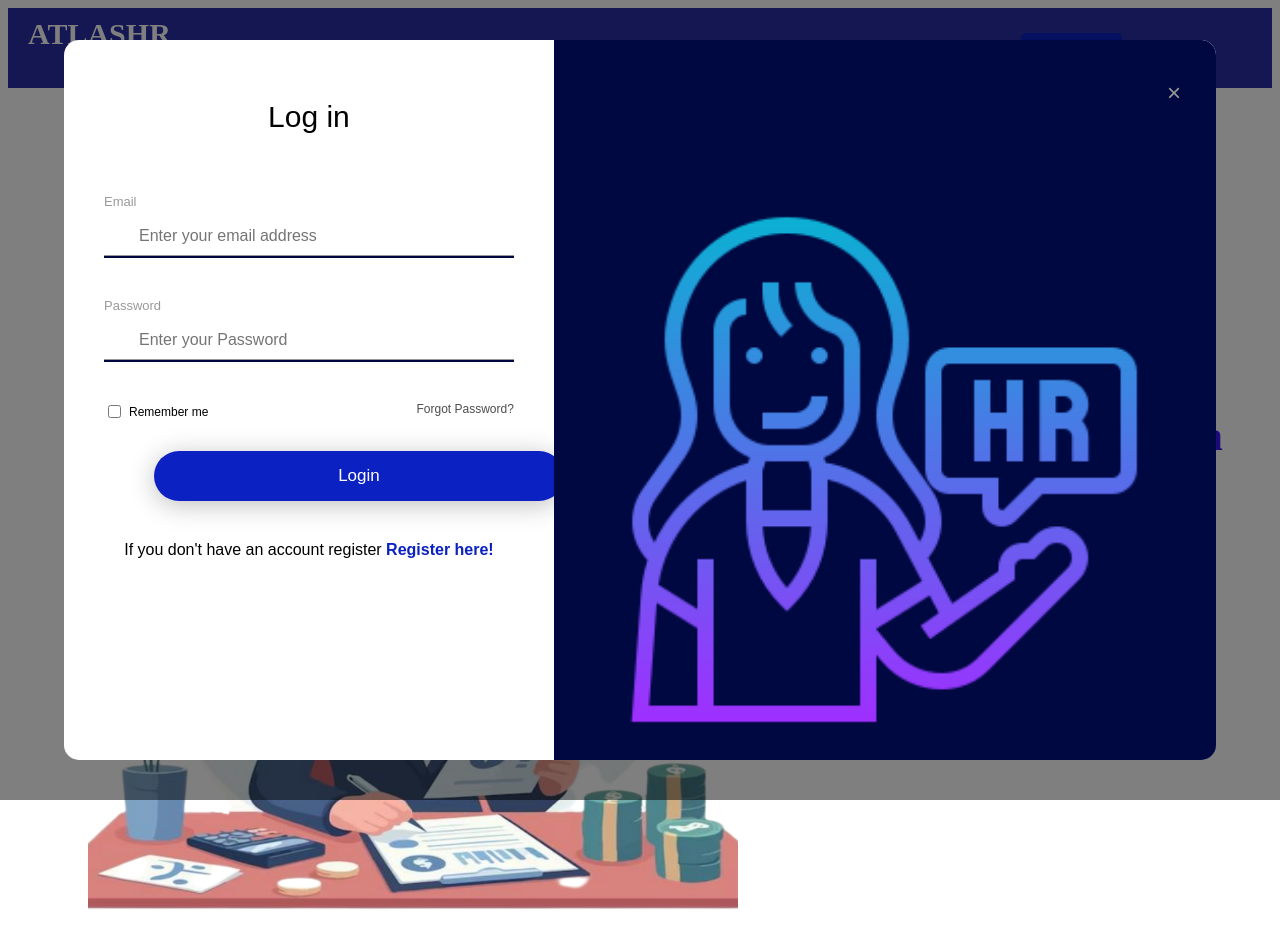
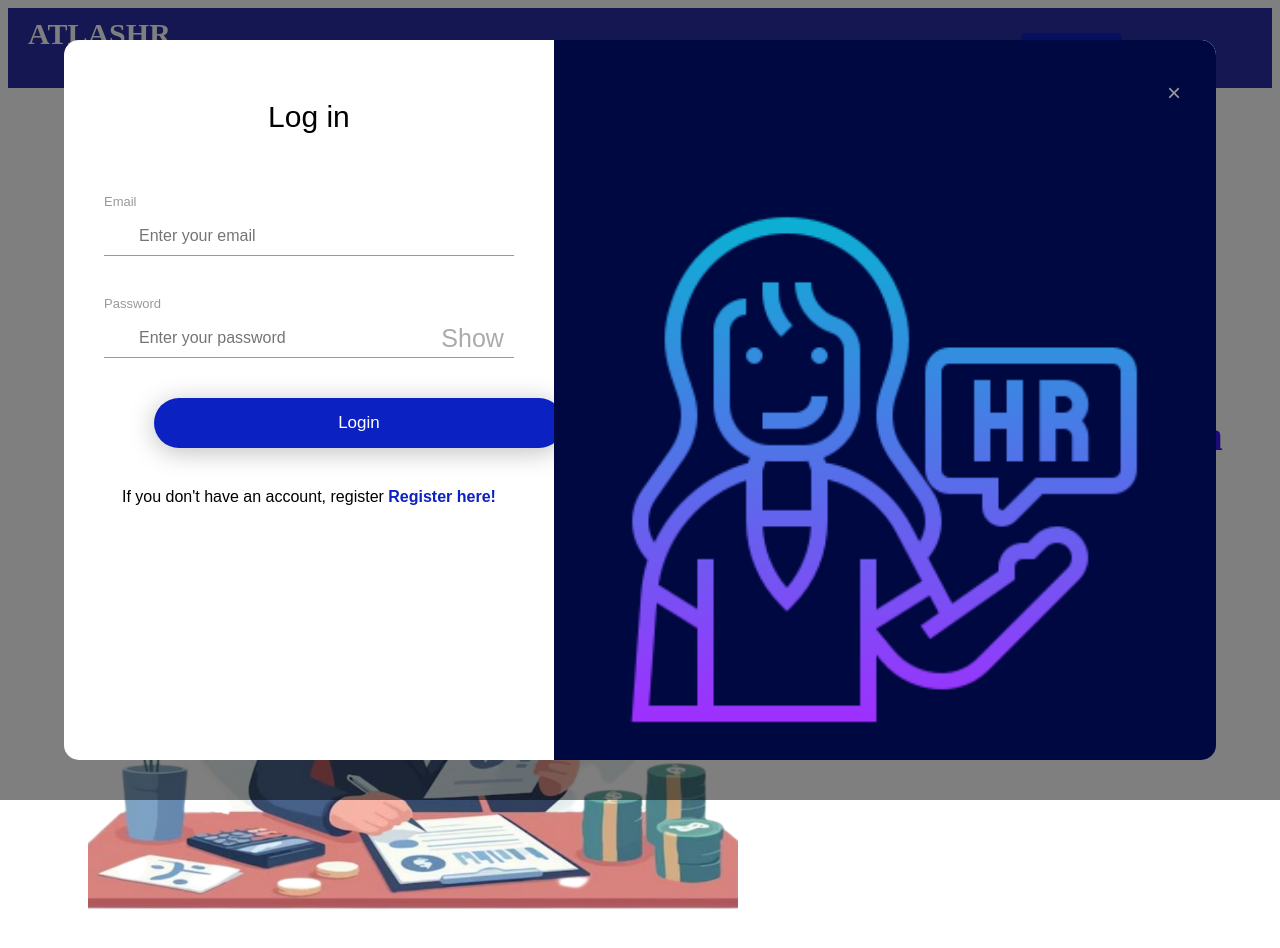
Before and after one commit to NetworkcoTeam/HR_Tool, a React (Create React App) app: page / in a window 1280 px wide. Both pictures are taken after a click on the button "Login". Shown: the top 948 px of the page. Built offline with nearby package versions, Linux system fonts and the light colour scheme.

Commit message:
User registration and login functional

```diff
--- a/src/Components/LoginForm.js
+++ b/src/Components/LoginForm.js
@@ -9,86 +9,88 @@ const LoginPopup = () => {
 
   const togglePopup = () => setIsOpen(!isOpen);
 
+  const handleLogin = async (e) => {
+    e.preventDefault();
+
+    try {
+      const response = await fetch('http://localhost:5143/api/login', {
+        method: 'POST',
+        headers: { 'Content-Type': 'application/json' },
+        body: JSON.stringify({ email, password }),
+      });
+
+      if (response.ok) {
+        console.log('Login successful!');
+        alert('Login successful!');
+        togglePopup();
+      } else {
+        const errorData = await response.json();
+        alert(errorData.message || 'Login failed');
+      }
+    } catch (err) {
+      console.error(err);
+      alert('An error occurred. See console.');
+    }
+  };
+
   return (
     <div className="app-container">
-      {/* This would be your main page content */}
       <button onClick={togglePopup} className="login-trigger">
         Login
       </button>
 
-      {/* Popup Backdrop */}
       {isOpen && (
         <div className="popup-backdrop" onClick={togglePopup}>
-          {/* Popup Content - stops propagation so clicking inside doesn't close */}
           <div className="popup-content" onClick={(e) => e.stopPropagation()}>
             <button className="close-button" onClick={togglePopup}>×</button>
 
-            {/* Your Login Form with Blue Side Panel on RIGHT */}
             <div className="login-container">
-              {/* Login form on LEFT */}
               <div className="login-form">
                 <h1 className="form-title">Log in</h1>
 
-                {/* Email Input */}
                 <div className="form-group">
                   <label className="input-label">Email</label>
                   <div className="input-wrapper">
-                    <div className="input-icon"></div>
                     <input
                       type="email"
                       value={email}
                       onChange={(e) => setEmail(e.target.value)}
-                      placeholder="Enter your email address"
+                      placeholder="Enter your email"
                       className="form-input"
+                      required
                     />
                   </div>
-                  <div className="underline"></div>
                 </div>
 
-                {/* Password Input */}
                 <div className="form-group">
                   <label className="input-label">Password</label>
                   <div className="input-wrapper">
-                    <div className="input-icon"></div>
                     <input
                       type={showPassword ? "text" : "password"}
                       value={password}
                       onChange={(e) => setPassword(e.target.value)}
-                      placeholder="Enter your Password"
+                      placeholder="Enter your password"
                       className="form-input"
+                      required
                     />
                     <button
                       type="button"
                       className="show-password-btn"
                       onClick={() => setShowPassword(!showPassword)}
                     >
-                      {showPassword ? '' : ''}
+                      {showPassword ? 'Hide' : 'Show'}
                     </button>
                   </div>
-                  <div className="underline"></div>
                 </div>
 
-                {/* Remember Me & Forgot Password */}
-                <div className="form-options">
-                  <div className="remember-me">
-                    <input type="checkbox" id="remember" />
-                    <label htmlFor="remember">Remember me</label>
-                  </div>
-                  <a href="#" className="forgot-password">Forgot Password?</a>
-                </div>
+                <button className="login-btn" onClick={handleLogin}>Login</button>
 
-                {/* Login Button */}
-                <button className="login-btn">Login</button>
-
-
-                {/* Register Link */}
                 <div className="register-link">
-                  <span>If you don't have an account register </span>
+                  <span>If you don't have an account, register </span>
                   <a href="#">Register here!</a>
                 </div>
               </div>
 
-              {/* Blue side panel on RIGHT */}
               <div className="side-panel">
                 <div className="panel-image">
                   <img src="/images/2836040.png" alt="Decorative" />
--- a/src/Components/RegisterForm.js
+++ b/src/Components/RegisterForm.js
@@ -22,11 +22,46 @@ const RegisterForm = () => {
     }));
   };
 
-  const handleSubmit = (e) => {
+  /**const handleSubmit = (e) => {
     e.preventDefault();
     console.log('Registration data:', formData);
     // Add your registration logic here
-  };
+  };*/
+
+  const handleSubmit = async (e) => {
+  e.preventDefault();
+
+  // Optional: Basic client-side validation
+  if (formData.password !== formData.confirmPassword) {
+    alert("Passwords do not match!");
+    return;
+  }
+
+  try {
+    const response = await fetch('http://localhost:5143/api/register', {
+      method: 'POST',
+      headers: {
+        'Content-Type': 'application/json',
+      },
+      body: JSON.stringify({
+        email: formData.email,
+        username: formData.username,
+        password: formData.password
+      }),
+    });
+
+    if (response.ok) {
+      console.log('User registered successfully!');
+      // Optional: Redirect or show success message
+    } else {
+      console.error('Registration failed.');
+      // Handle errors — maybe show a message
+    }
+  } catch (error) {
+    console.error('Error:', error);
+  }
+};
+
 
   return (
     <div className="registration-component">
```
Also changed, not shown: 1 other file (tests, documents, lock files or other folders).
